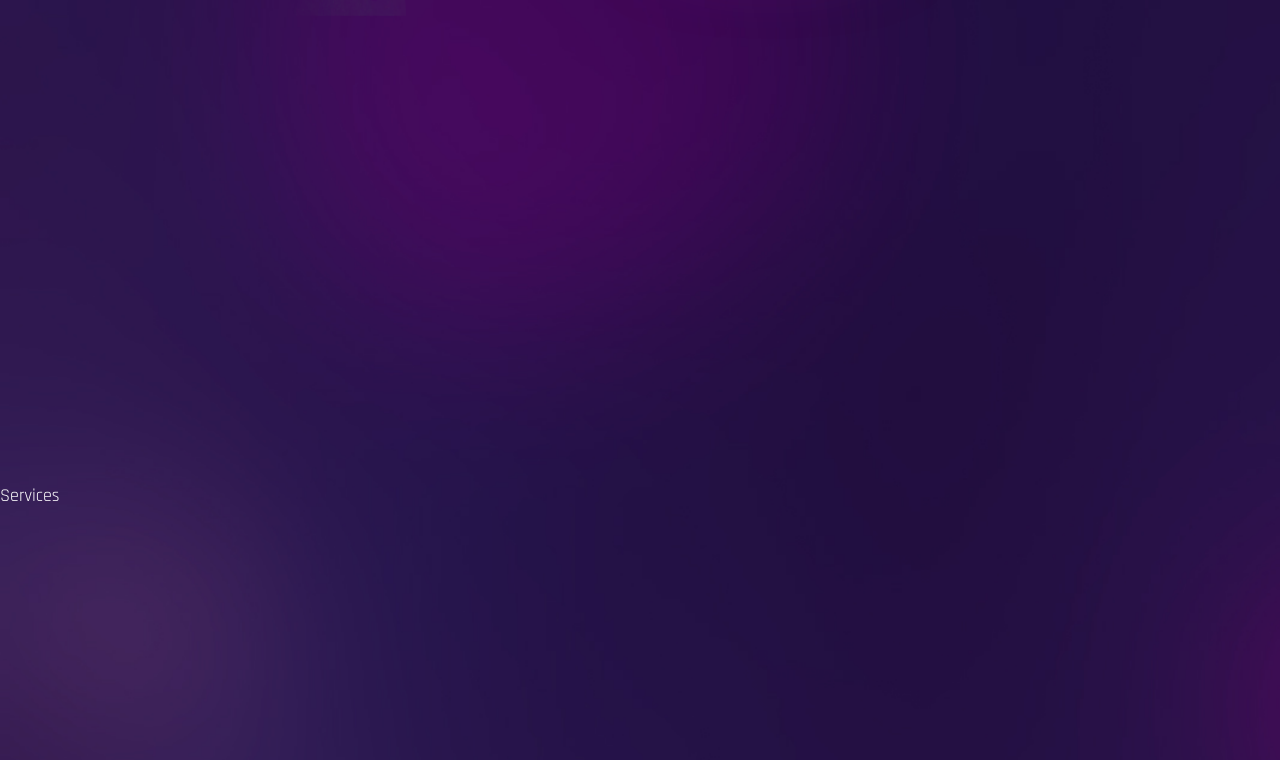
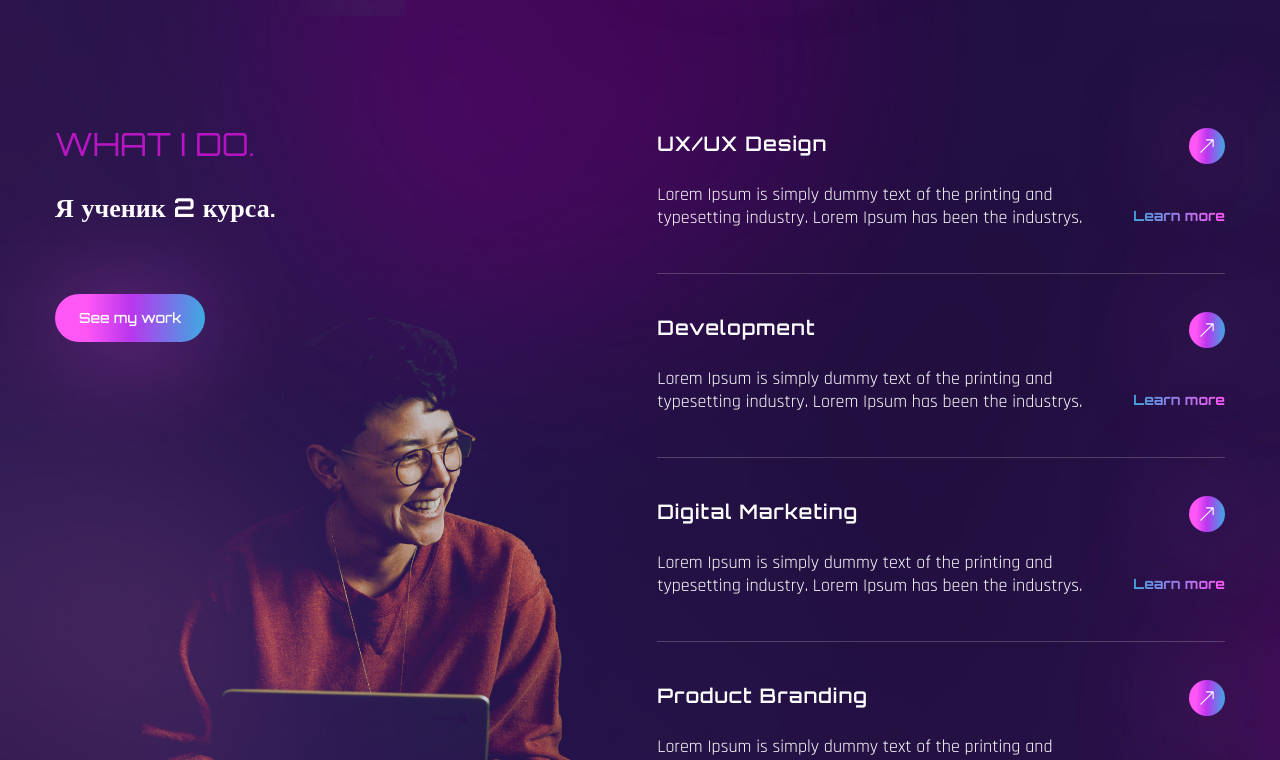
Before and after one commit to LowDeltaSq/Portfolio, a React (Create React App) app: page / in a window 1280 px wide. Shown: the part 1440-2200 px from the top of the page. Built offline with nearby package versions, Linux system fonts and the light colour scheme; the HTML template or start-up script is replaced by a standard one; a web font is replaced by a local one.

Commit message:
Update Services.js

```diff
--- a/src/components/Services.js
+++ b/src/components/Services.js
@@ -1,10 +1,97 @@
 import React from "react";
+import { BsArrowUpRight } from "react-icons/bs";
+import { motion } from "framer-motion";
+import { fadeIn } from "../variants";
+
+const services = [
+  {
+    name: "UX/UX Design",
+    description:
+      "Lorem Ipsum is simply dummy text of the printing and typesetting industry. Lorem Ipsum has been the industrys. ",
+    link: "Learn more",
+  },
+  {
+    name: "Development",
+    description:
+      "Lorem Ipsum is simply dummy text of the printing and typesetting industry. Lorem Ipsum has been the industrys. ",
+    link: "Learn more",
+  },
+  {
+    name: "Digital Marketing",
+    description:
+      "Lorem Ipsum is simply dummy text of the printing and typesetting industry. Lorem Ipsum has been the industrys. ",
+    link: "Learn more",
+  },
+  {
+    name: "Product Branding",
+    description:
+      "Lorem Ipsum is simply dummy text of the printing and typesetting industry. Lorem Ipsum has been the industrys. ",
+    link: "Learn more",
+  },
+];
 
 const Services = () => {
   return (
-    <div className="section" id="service">
-      Services
-    </div>
+    <section className="section" id="service">
+      <div className="container mx-auto">
+        <div className="flex flex-col lg:flex-row">
+          {/*text img*/}
+          <motion.div
+            variants={fadeIn("right", 0.3)}
+            initial="hidden"
+            whileInView={"show"}
+            viewport={{ once: false, amount: 0.3 }}
+            className="flex-1 lg:bg-services lg:bg-bottom bg-no-repeat mix-blend-lighten mb-12 lg:mb-0"
+          >
+            <h2 className="h2 text-accent mb-6 ">What I Do.</h2>
+            <h3 className="h3 max-w-[455px] mb-16">Я ученик 2 курса.</h3>
+            <button className="btn btn-sm">See my work</button>
+          </motion.div>
+
+          {/*SETVISES*/}
+          <motion.div
+            variants={fadeIn("left", 0.5)}
+            initial="hidden"
+            whileInView={"show"}
+            viewport={{ once: false, amount: 0.3 }}
+          >
+            {services.map((service, index) => {
+              {
+                /*сервисы*/
+              }
+
+              const { name, description, link } = service;
+              return (
+                <div
+                  className="border-b border-white/20 h-[146px] mb-[38px] flex"
+                  key={index}
+                >
+                  <div className="max-w-[476px]">
+                    <h4 className="text-[20px] tracking-wider font-primary font-semibold mb-6">
+                      {name}
+                    </h4>
+                    <p className="font-secondary leading-tight">
+                      {description}
+                    </p>
+                  </div>
+                  <div className="flex flex-col flex-1 items-end">
+                    <a
+                      href="#"
+                      className="btn w-9 h-9 mb-[42px] flex justify-center items-center"
+                    >
+                      <BsArrowUpRight />
+                    </a>
+                    <a href="" className="text-gradient text-sm">
+                      {link}
+                    </a>
+                  </div>
+                </div>
+              );
+            })}
+          </motion.div>
+        </div>
+      </div>
+    </section>
   );
 };
 
```
